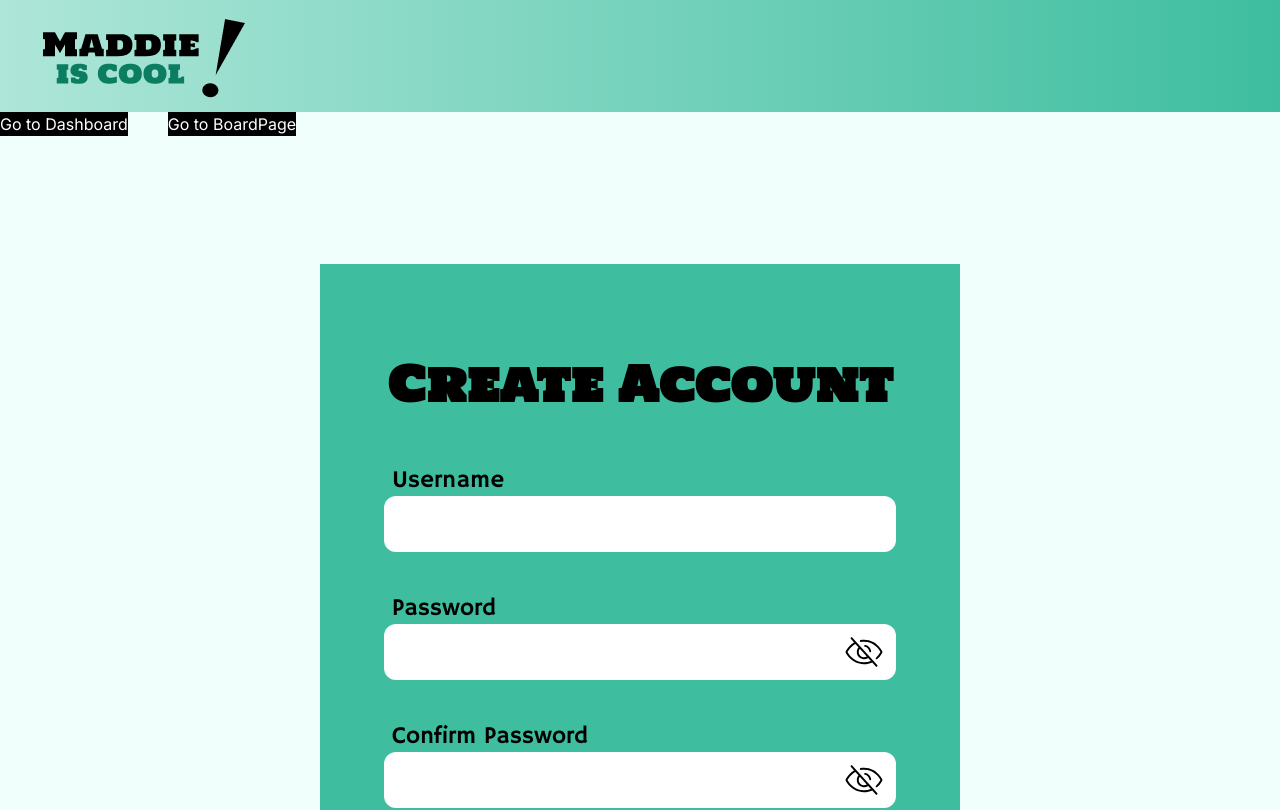
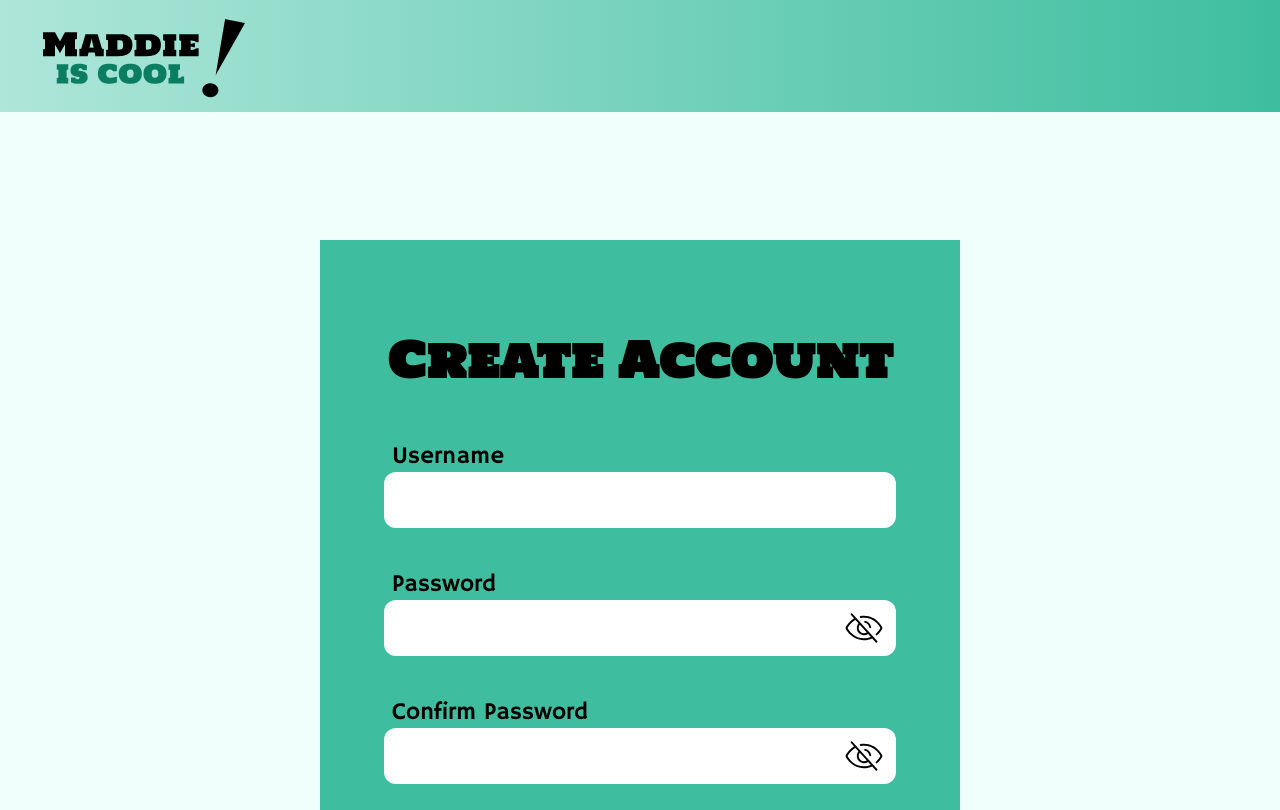
Before and after one commit to 1105-Foo-Aiden/maddieiscool, a Next.js app: page / in a window 1280 px wide. Shown: the top 810 px of the page. Built offline with nearby package versions, Linux system fonts and the light colour scheme.

Commit message:
removing dev buttons

```diff
--- a/src/app/page.tsx
+++ b/src/app/page.tsx
@@ -71,9 +71,6 @@ export default function Home() {
         <img src={Logo.src} alt="Logo" className="ml-10 h-1/2" />
       </div>
 
-      <button onClick={Handle} className="bg-black text-white">Go to Dashboard</button>
-      <button onClick={HandleBoard} className="bg-black text-white ml-10">Go to BoardPage</button>
-
       <div className="grid place-items-center mt-32">
         <div className="w-[50%] mb-20 bg-[#3EBE9F]">
           <div className="flex justify-center">
```
